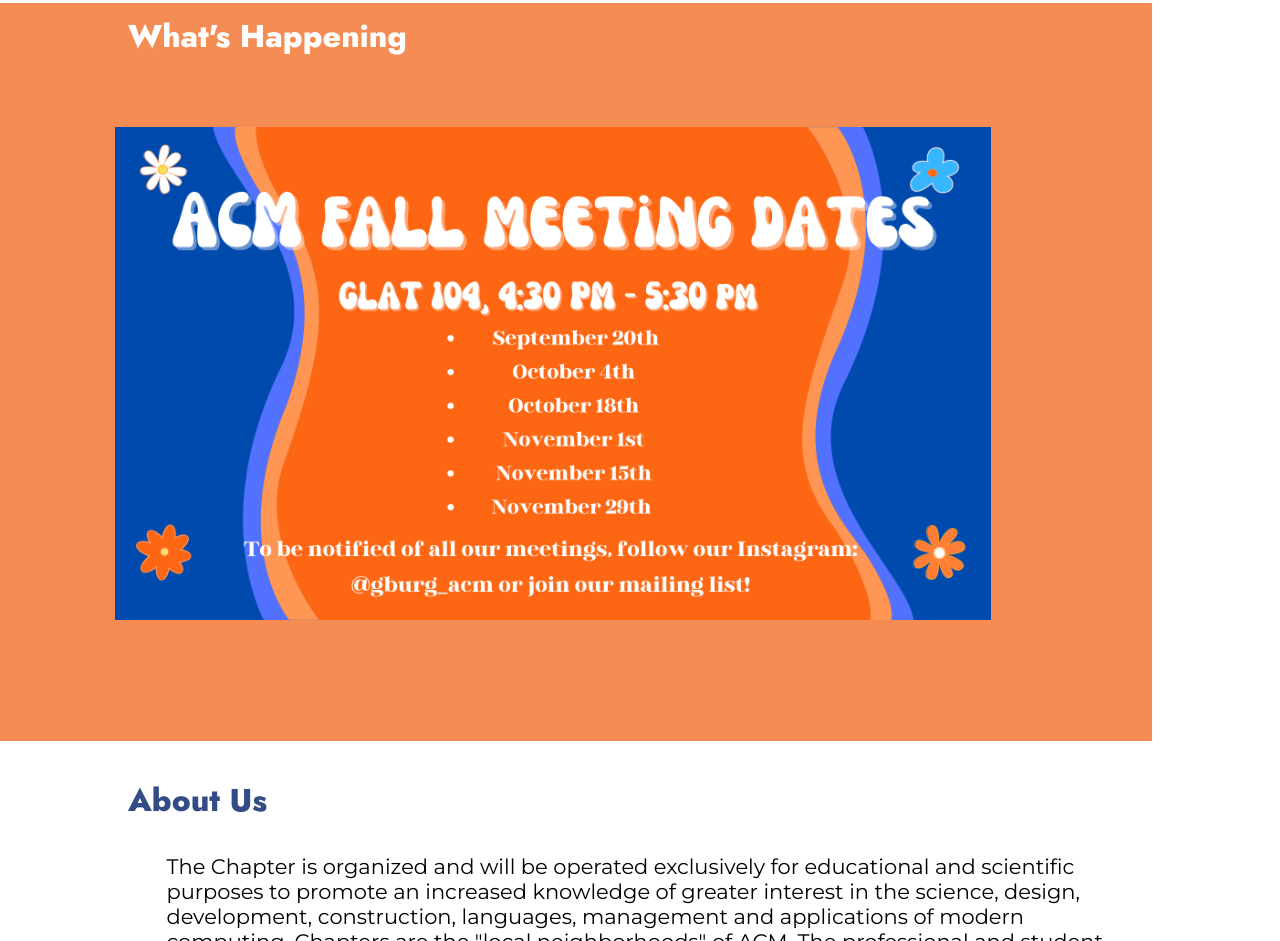
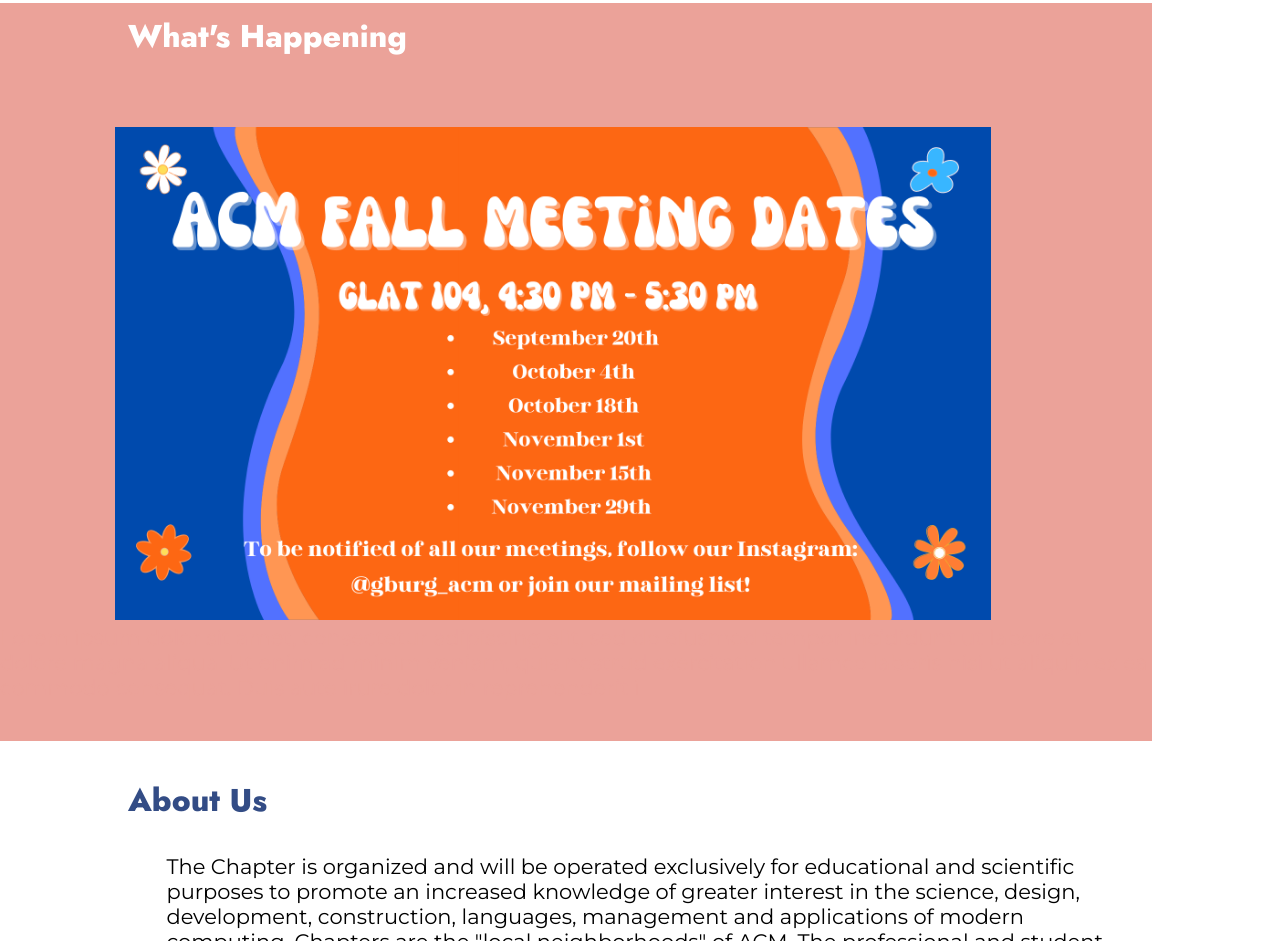
Before and after one commit to linhphan03/ACMWebsite2020, a plain HTML site: page index.html in a window 1280 px wide. Shown: the part 819-1760 px from the top of the page. Drawn offline with Linux system fonts and the light colour scheme.

Commit message:
Update style.css

```diff
--- a/style.css
+++ b/style.css
@@ -165,7 +165,7 @@ p, body {
 }
 
 .peach {
-  background-color: var(--peach);
+  background-color: #EBA299;
   width: fit-content;
   margin-right: 10vw;
 }
@@ -233,7 +233,7 @@ p, body {
   text-align: center;
   overflow: hidden;
   padding: 0px 10%;
-  background-color: var(--peach);
+  background-color: #EBA299;
 }
 
 .slides {
@@ -243,12 +243,12 @@ p, body {
   scroll-snap-type: x mandatory;
   scroll-behavior: smooth;
   -webkit-overflow-scrolling: touch;
-  background-color: var(--peach);
+  background-color: #EBA299;
 }
 
 .slides img {
   object-fit: scale-down;
-  background-color: var(--peach);
+  background-color: #EBA299;
 }
 
 .slides::-webkit-scrollbar {
@@ -307,7 +307,7 @@ footer a {
 }
 
 footer a:hover {
-  color:  var(--peach);
+  color:  #EBA299;
   text-decoration: none;
 }
 
@@ -418,7 +418,6 @@ footer a:hover {
   background-color: transparent;
 }
 
-
 .eventsBannerHome {
   position: relative;
   width: 100%;
@@ -447,7 +446,7 @@ footer a:hover {
 }
 
 .hiddenPeach {
-  color: var(--peach);
+  color: #EBA299;
   /* visibility: hidden; */
 }
 
```
